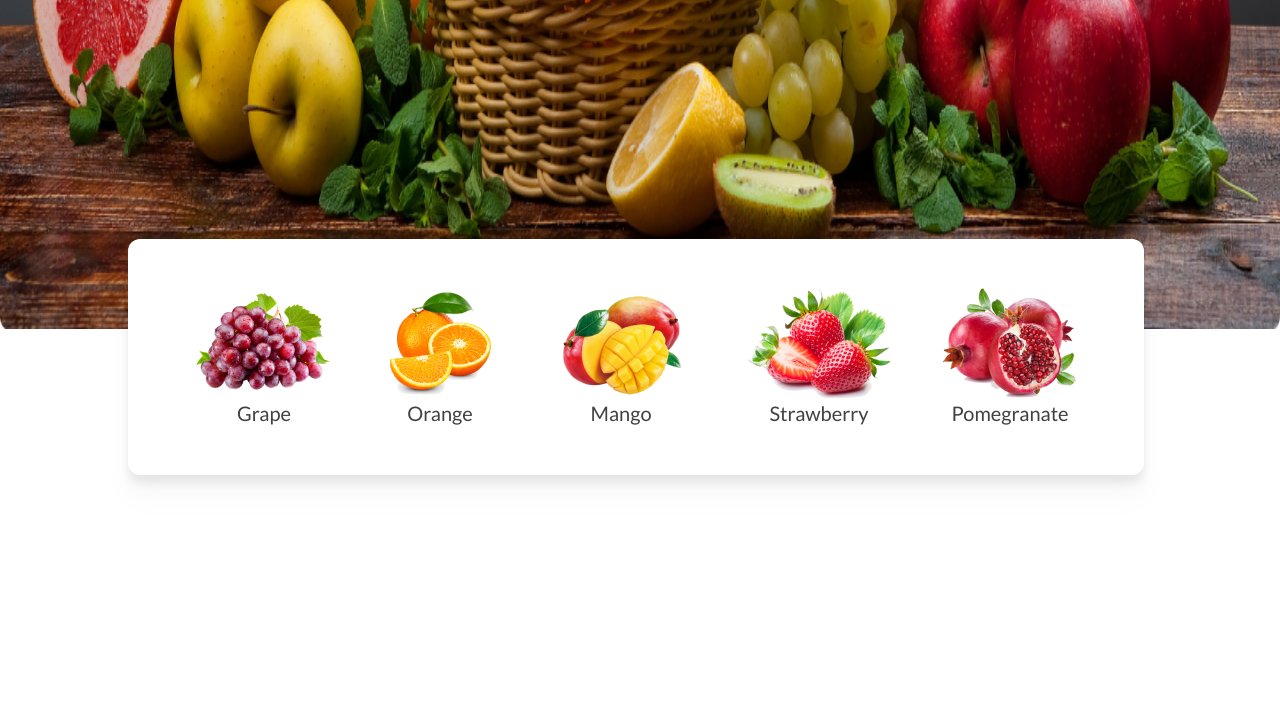
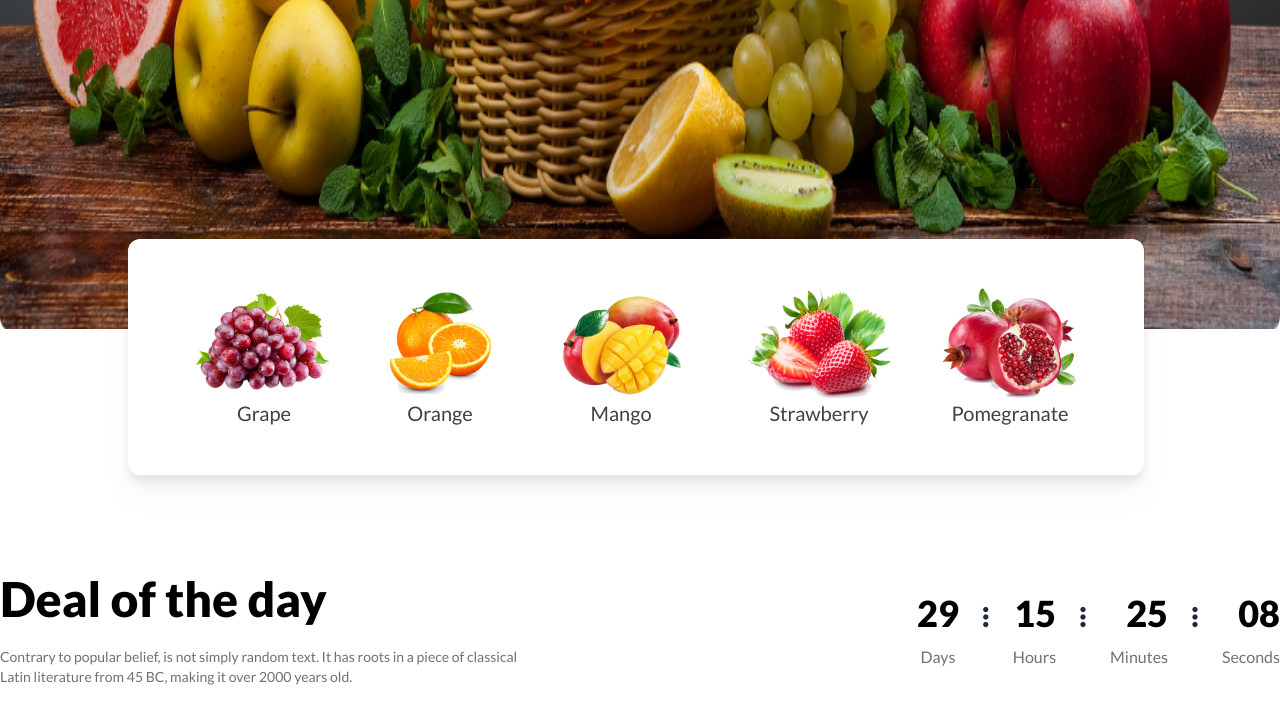
Before and after one commit to MeghlaKhatun/B8A3-fruit-brust-assignment, a plain HTML site: page index.html in a window 1280 px wide. Shown: the part 827-1550 px from the top of the page. Before the commit the page ends 1302 px from the top, so only its background shows below. Drawn offline with nearby package versions, Linux system fonts and the light colour scheme; grey boxes are pictures that could not be loaded.

Commit message:
added a deal head

```diff
--- a/index.html
+++ b/index.html
@@ -210,5 +210,66 @@
     </section>
 
 
+    <!-- Deal off th day section -->
+
+
+    <section class="  max-w-screen-xl lg:mx-auto  lg:mt-60 lg:mb-32">
+
+
+      <div class="flex flex-col text-center mx-7 lg:mx-0 lg:text-left gap-y-10 lg:flex-row  lg:justify-between lg:items-center">
+
+        <div class="">
+          <h1 class="text-black text-3xl md:text-5xl font-extrabold ">Deal of the day</h1>
+          <p class="text-[#12121299] text-sm font-normal mt-6">Contrary to popular belief, is not simply random text. It has roots in a piece of classical<br/> Latin literature from 45 BC, making it over 2000 years old.</p>
+        </div>
+
+        <div class="flex gap-6 justify-center lg:text-right  ">
+
+          <div class="flex gap-6">
+            <div>
+              <h1 class="text-black font-extrabold text-2xl md:text-4xl">29</h1>
+              <p class="text-[#12121299] font-normal text-center mt-3">Days</p>
+            </div>
+
+            <div class="text-2xl mt-2">
+              <i class="fa-solid fa-ellipsis-vertical"></i>
+            </div>
+          </div>
+
+          <div class="flex gap-6">
+            <div>
+              <h1 class="text-black font-extrabold text-2xl md:text-4xl">15</h1>
+              <p class="text-[#12121299] font-normal text-center mt-3">Hours</p>
+            </div>
+
+            <div class="text-2xl mt-2">
+              <i class="fa-solid fa-ellipsis-vertical"></i>
+            </div>
+          </div>
+
+          <div class="flex gap-6">
+            <div>
+              <h1 class="text-black font-extrabold text-2xl md:text-4xl">25</h1>
+              <p class="text-[#12121299] font-normal text-center mt-3">Minutes</p>
+            </div>
+
+            <div class="text-2xl mt-2">
+              <i class="fa-solid fa-ellipsis-vertical"></i>
+            </div>
+          </div>
+
+          <div class="flex gap-6">
+            <div>
+              <h1 class="text-black font-extrabold text-2xl md:text-4xl">08</h1>
+              <p class="text-[#12121299] font-normal text-center mt-3">Seconds</p>
+            </div>
+
+        </div>
+
+      </div>
+
+    </section>
+
+
 </body>
 </html>
```
